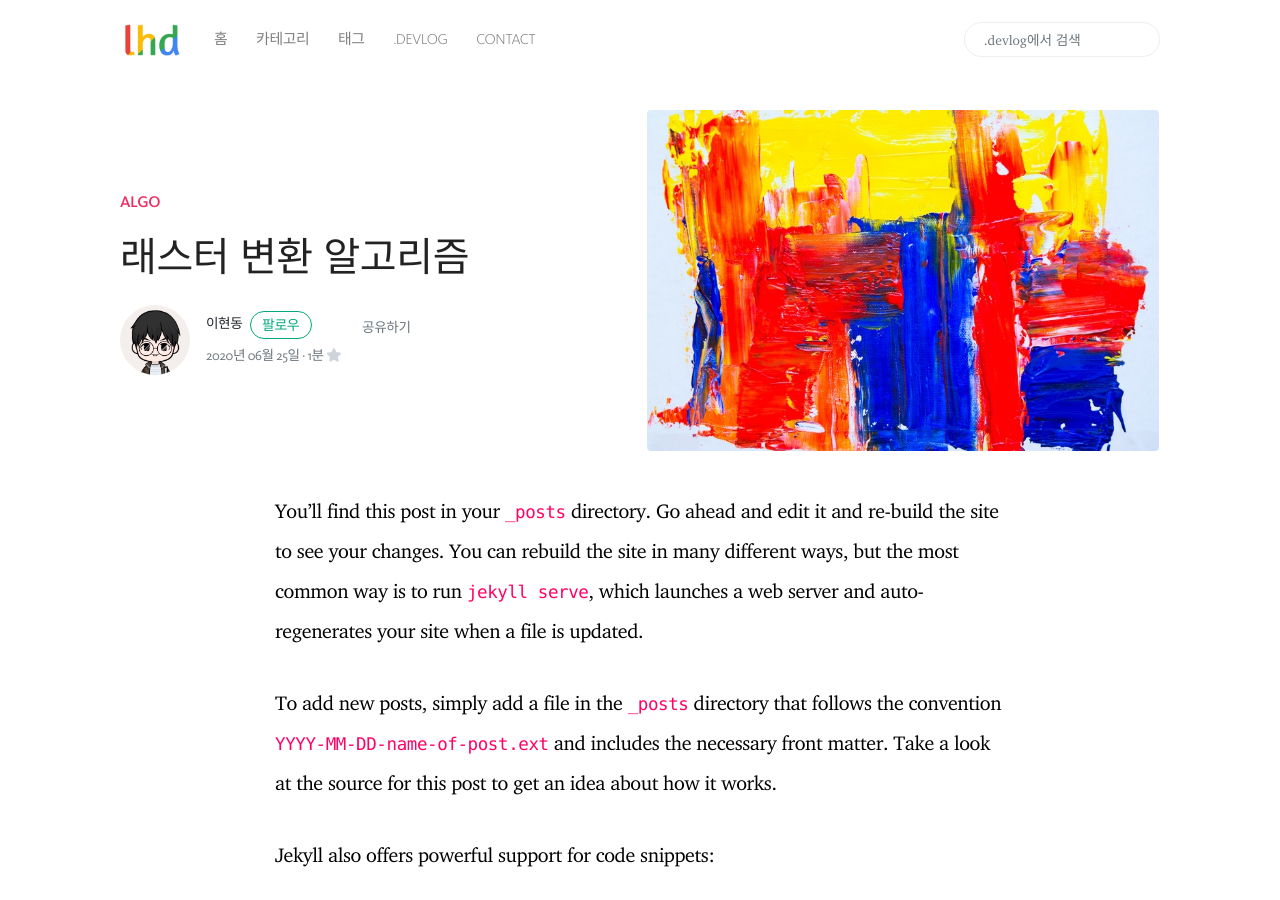
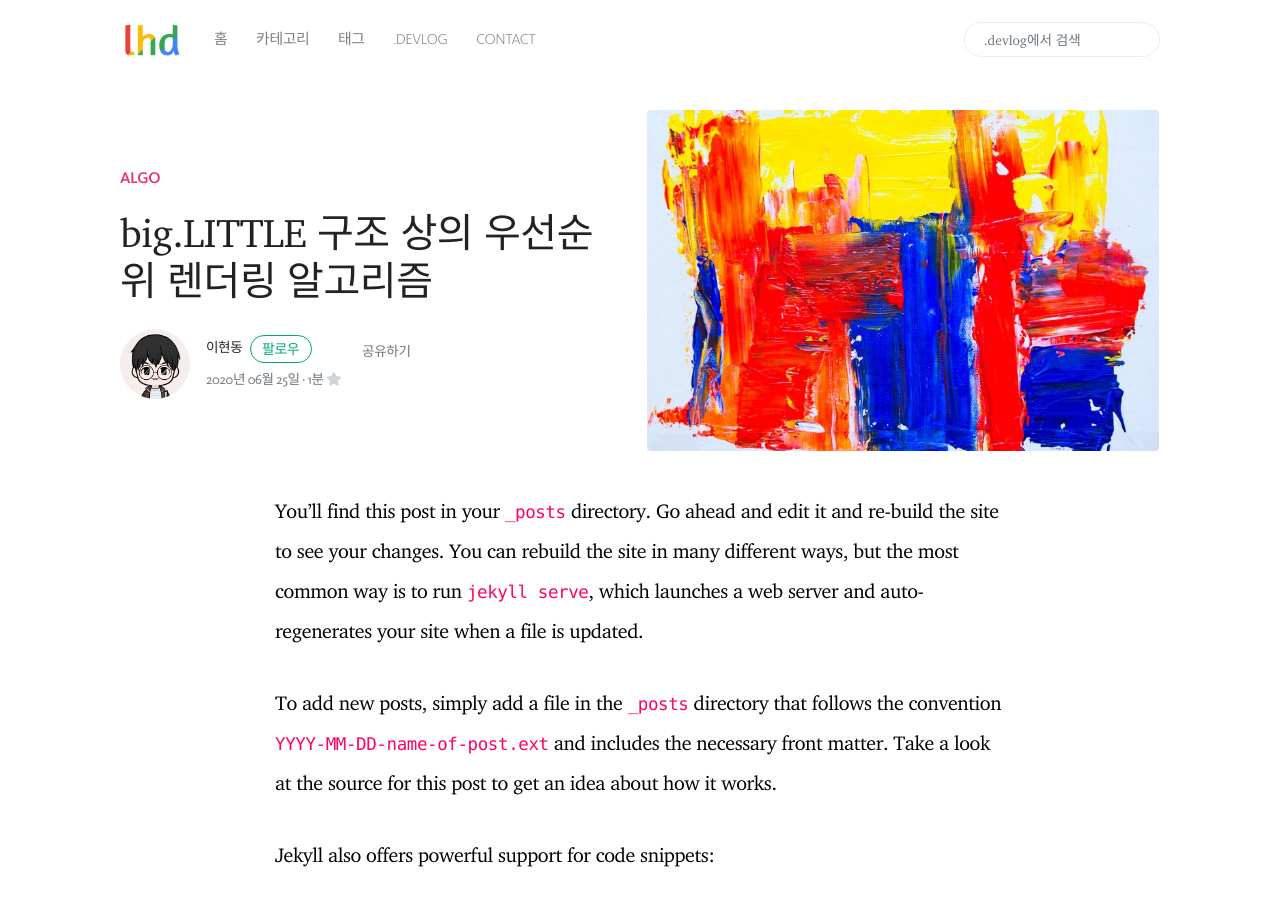
Before and after one commit to leehydn/ko_devlog, a Jekyll site: the page built from _posts/2020-06-25-welcome-to-jekyll.markdown, in a window 1280 px wide and 900 px high. Built offline with Jekyll 4.4.1, drawn with Linux system fonts in a browser that asks for light colours; nearby versions of some CDN libraries; comment, search, counter and statistics services are not loaded.

Commit message:
automatic commit on 2020-07-08 23:45:00

```diff
--- a/_posts/2020-06-25-welcome-to-jekyll.markdown
+++ b/_posts/2020-06-25-welcome-to-jekyll.markdown
@@ -1,6 +1,6 @@
 ---
 layout: post
-title:  "래스터 변환 알고리즘"
+title:  "big.LITTLE 구조 상의 우선순위 렌더링 알고리즘"
 categories: [ Algo ]
 author: hyeon
 image: assets/images/demo1.jpg
```
